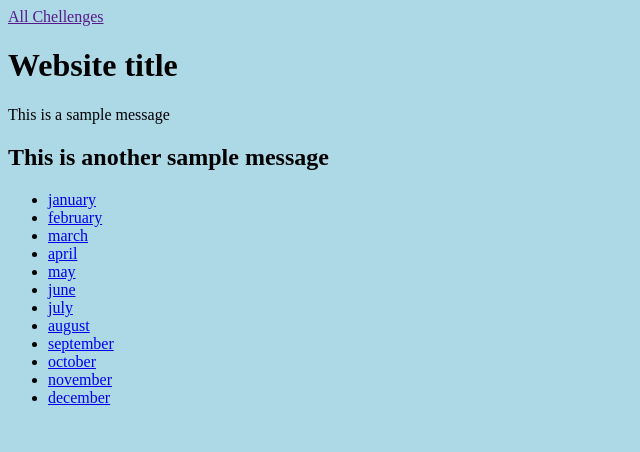
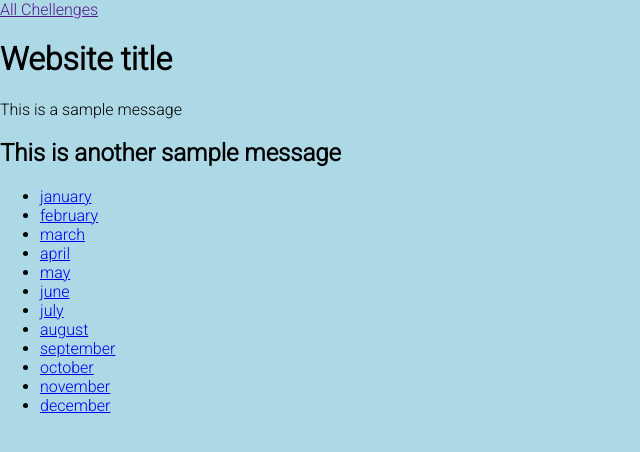
Before and after one commit to NovakMateusz/django-course, a Django app: page /challenges/test in a window 1280 px wide. Shown: the top 452 px of the page, without its empty margins (0-640 px from the left). Run offline with Django 3.2, Linux system fonts and the light colour scheme.

Commit message:
Adding global CSS file

```diff
--- /dev/null
+++ b/course/static/global_styles.css
@@ -0,0 +1,9 @@
+@import url('https://fonts.googleapis.com/css2?family=Roboto:wght@300&display=swap');
+
+html {
+    font-family: 'Roboto', sans-serif;
+}
+
+body {
+    margin: 0;
+}
--- a/course/templates/layout.html
+++ b/course/templates/layout.html
@@ -1,3 +1,5 @@
+{% load static %}
+
 <!doctype html>
 <html lang="en">
     <head>
@@ -5,6 +7,7 @@
         <meta name="viewport"
               content="width=device-width, user-scalable=no, initial-scale=1.0, maximum-scale=1.0, minimum-scale=1.0">
         <meta http-equiv="X-UA-Compatible" content="ie=edge">
+        <link rel="stylesheet" href="{% static "global_styles.css" %}">
         {% block css_files %}{% endblock %}
         <title>{% block page_title %}{% endblock %}</title>
     </head>
```
